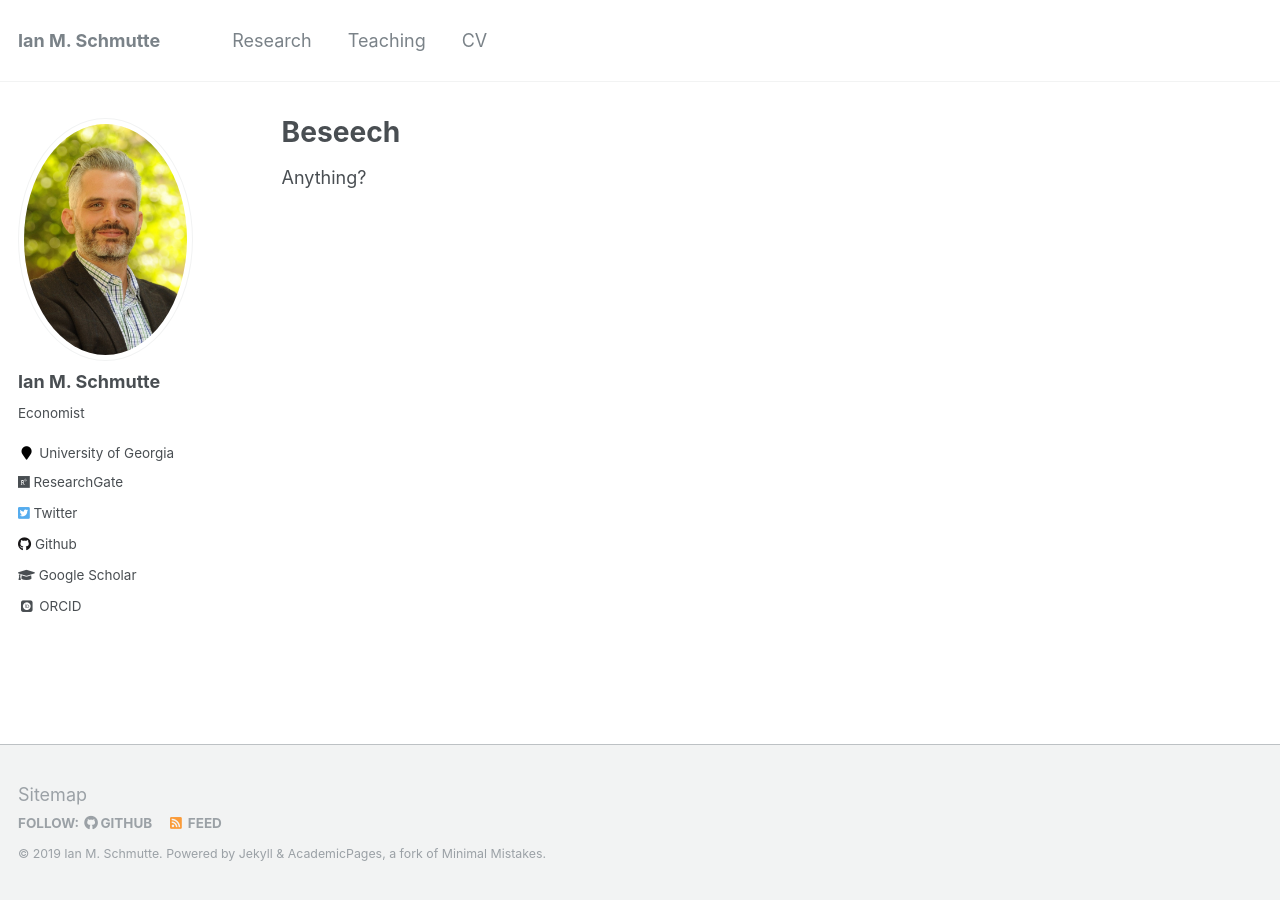
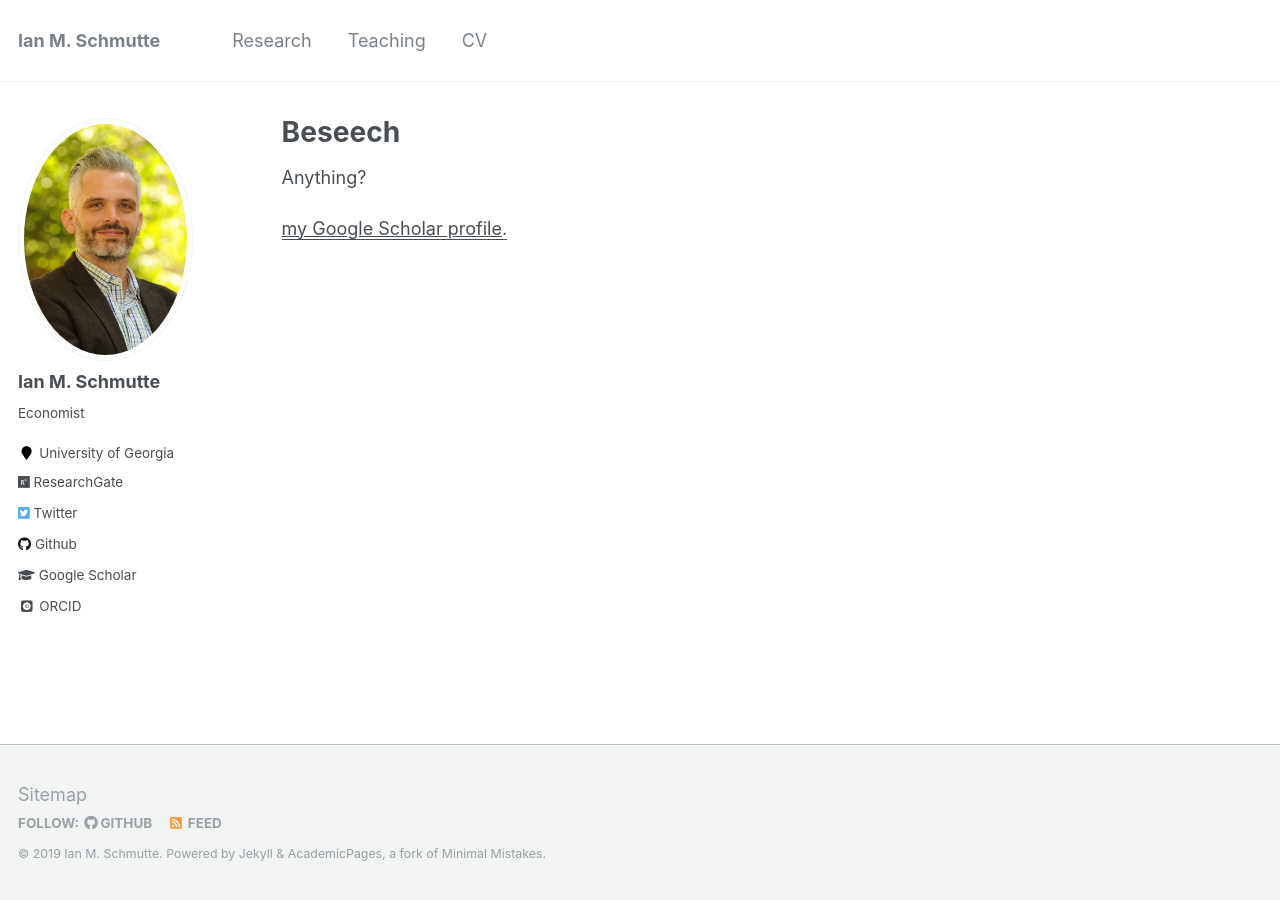
Before and after one commit to ianschmutte/ianschmutte.github.io, a Jekyll site: the page built from _pages/research.md, in a window 1280 px wide. Built offline with Jekyll 4.4.1, drawn with Linux system fonts in a browser that asks for light colours; some web fonts are replaced.

Commit message:
tinkering

```diff
--- a/_pages/research.md
+++ b/_pages/research.md
@@ -5,6 +5,8 @@
 author_profile: true
 ---
 Anything?
+
+ <u><a href="{{author.googlescholar}}">my Google Scholar profile</a>.</u>
 
 {% if author.googlescholar %}
   You can also find my articles on <u><a href="{{author.googlescholar}}">my Google Scholar profile</a>.</u>
```
